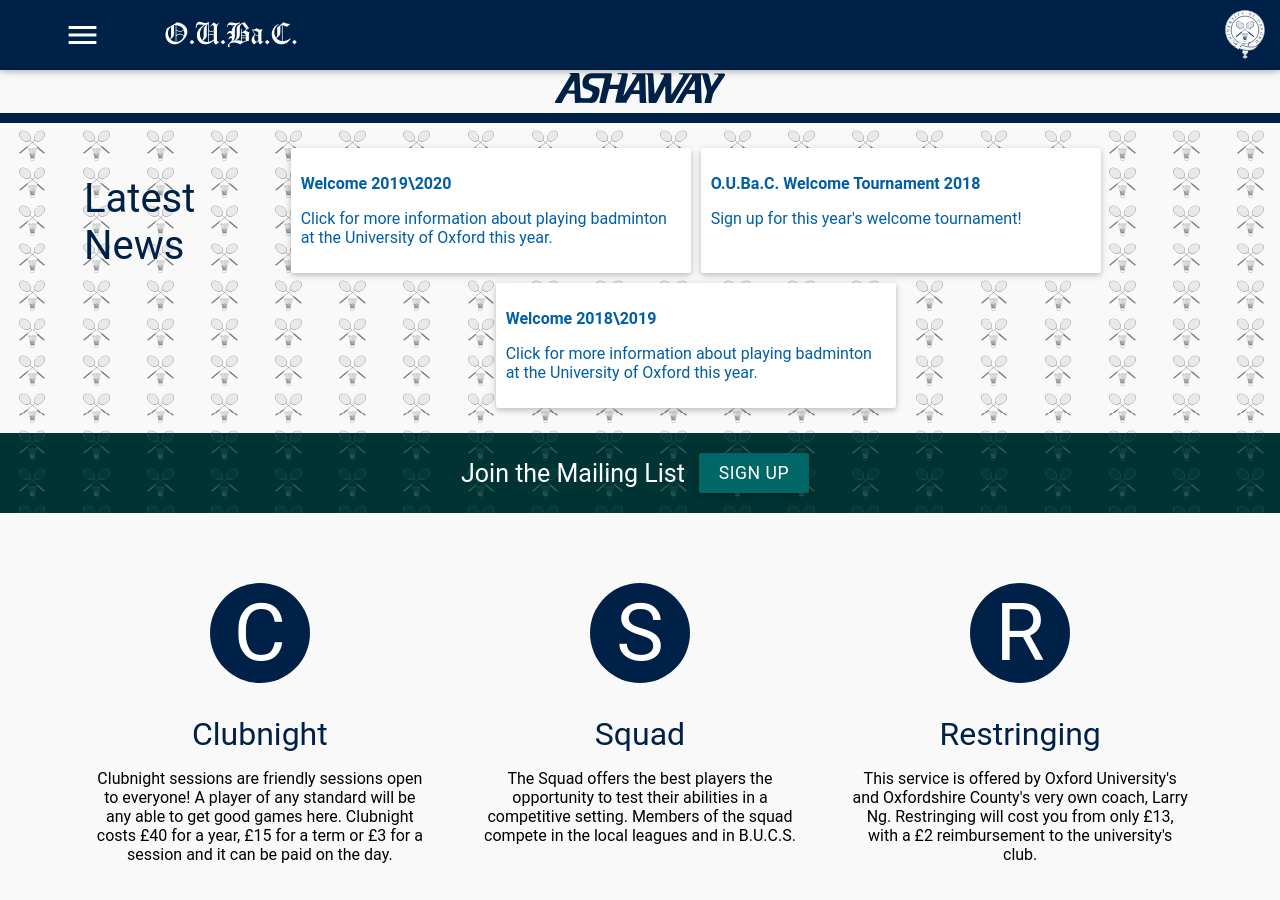
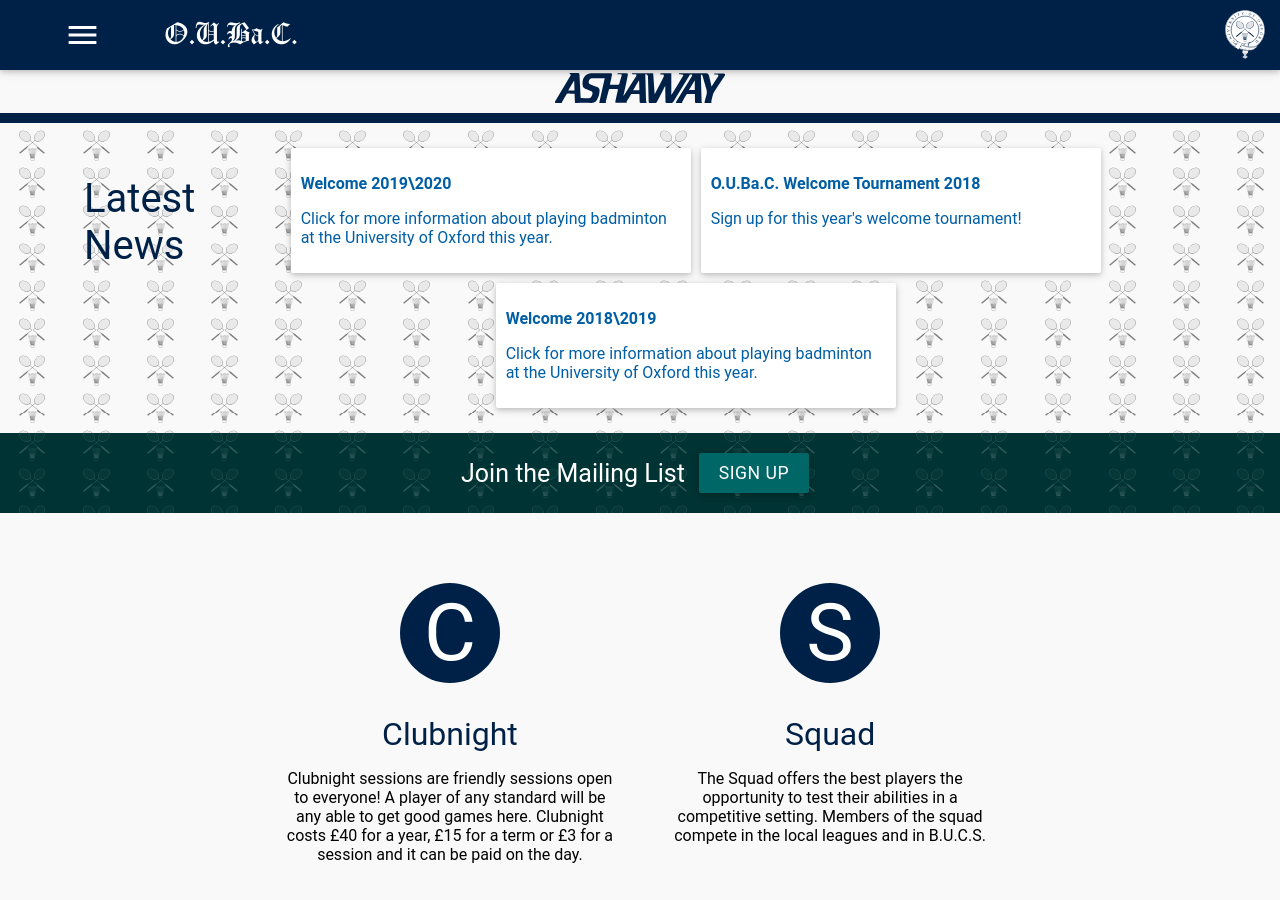
Before and after one commit to OUBaC/OUBaC.github.io, a Jekyll site: the page built from index.html, in a window 1280 px wide and 900 px high, scrolled down 547 px. Built offline with Jekyll 4.4.1, drawn with Linux system fonts in a browser that asks for light colours.

Commit message:
Removed the comment about restringing.

```diff
--- a/index.html
+++ b/index.html
@@ -66,11 +66,6 @@ javascript:
 		<h2>Squad</h2>
 		<p>The Squad offers the best players the opportunity to test their abilities in a competitive setting. Members of the squad compete in the local leagues and in B.U.C.S.</p>
 	</div>
-<div class="key-point">
-	<span class="letter-in-circle">R</span>
-	<h2>Restringing</h2>
-	<p>This service is offered by Oxford University's and Oxfordshire County's very own coach, Larry Ng. Restringing will cost you from only &#163;13, with a &#163;2 reimbursement to the university's club.</p>
-</div>
 </div>
 <script>
 var d = {% include logo-text-path %}
```
